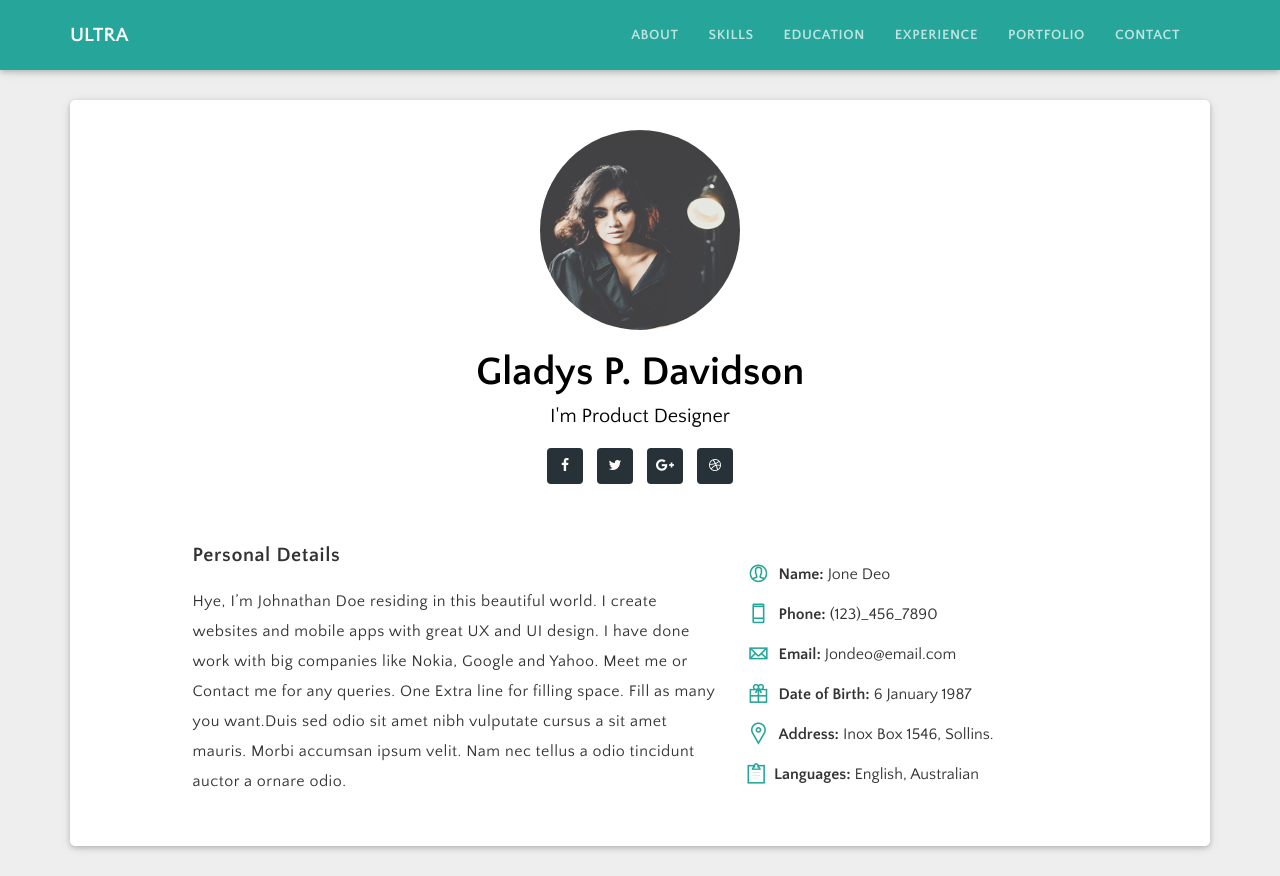
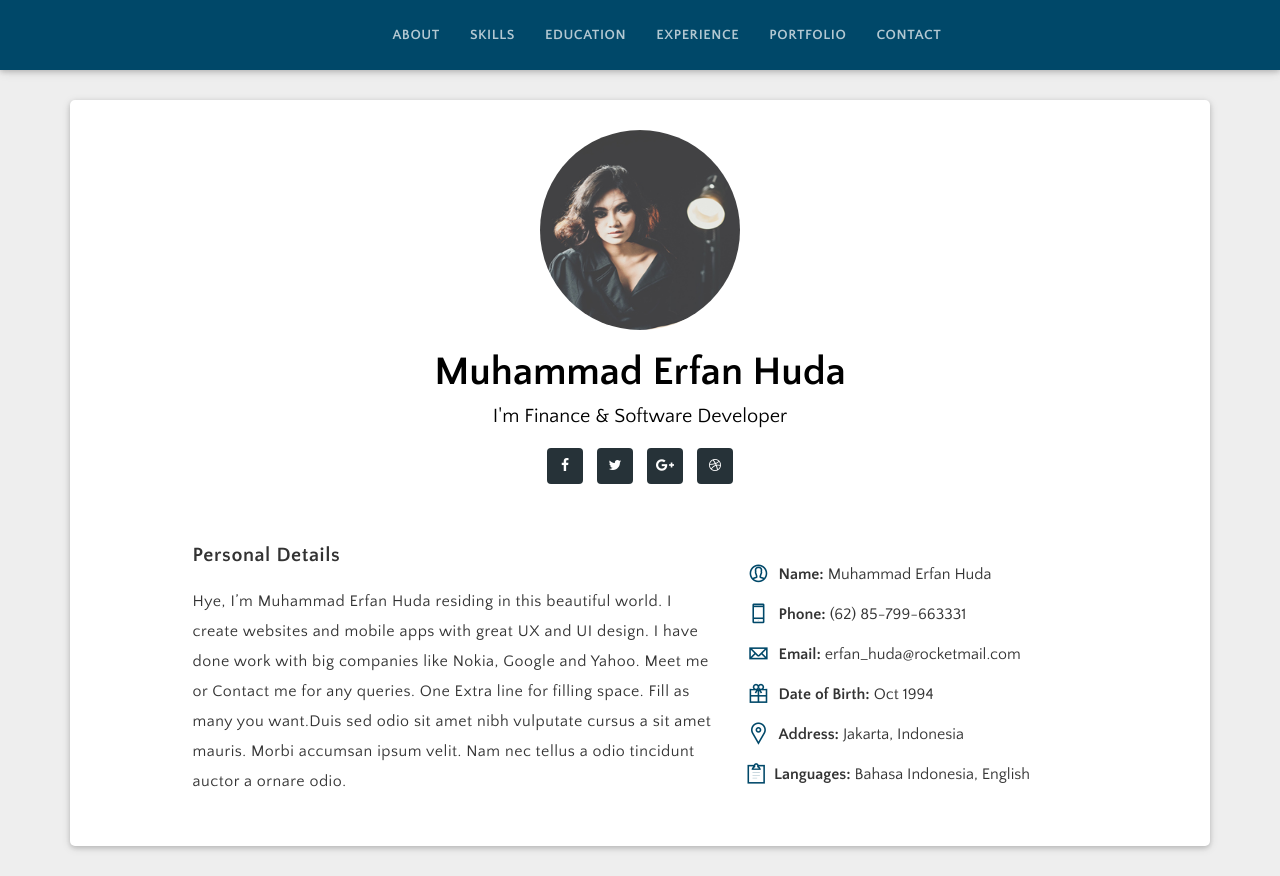
Before and after one commit to erfanhuda/erfanhuda.github.io, a plain HTML site: page index.html in a window 1280 px wide. Drawn offline with Linux system fonts and the light colour scheme.

Commit message:
update resume

```diff
--- a/css/colors/default.css
+++ b/css/colors/default.css
@@ -1,25 +1,25 @@
 
 
 .btn-custom,.btn-custom:hover {
-    border: 1px solid #26a69a;
+    border: 1px solid #004869;
 }
 .pace,.title-border::before,.title-border::after{
-    border: 2px solid #26a69a;
+    border: 2px solid #004869;
 }
 .navbar,.title-border,.rs-round,.time-line:before,.btn-custom,.btn-custom:hover,.pace .pace-progress {
-    background-color: #26a69a;
+    background-color: #004869;
 }
 
 .presonal-inform i,.skill i,.rex-item h3,#work  .lrs-list-protfolio .fil-cat.active,
 #work .lrs-projects .lrs-project .lrs-project-content,.section-title h2,.pace .pace-progress {
-    color: #26a69a;
+    color: #004869;
 }
 
 #work  .lrs-list-protfolio .fil-cat.active {
-    border-bottom: 2px solid #26a69a;
+    border-bottom: 2px solid #004869;
 }
 
 .form-control:focus {
-    border-color:#26a69a;
-    box-shadow: #26a69a;
+    border-color:#004869;
+    box-shadow: #004869;
 }
--- a/index.html
+++ b/index.html
@@ -71,11 +71,6 @@
 			  	<div class="container">
 			  		<div class="row">
 			  			<div class="col-xs-3">
-			  				 <!-- START LOGO -->
-                            <div class="logo">
-                                <a href="index-2.html">Ultra</a>
-                            </div>
-                        	<!-- END LOGO -->
 			  			</div>
 			  			<div class="col-xs-9">
 							<div class="navbar-header">
@@ -94,7 +89,7 @@
 
 							</div>
 							<div  class="collapse navbar-collapse" id="nav-top">
-						  		<ul class="nav navbar-nav navbar-right" id="menu">
+						  		<ul class="nav navbar-nav navbar-middle" id="menu">
 									<li><a href="#"  data-page="1">About</a></li>
 									<li><a href="#" data-page="2">Skills</a></li>
 									<li><a href="#" data-page="3">Education</a></li>
@@ -126,8 +121,8 @@
 						                    <div class="col-xs-12">
 						                        <div class="header-text text-center">
 						                        	<img src="images/dp.jpg" alt="" class="img-circle">
-			                                        <h2>Gladys P. Davidson</h2>
-			                                        <p>I'm Product Designer</p>
+			                                        <h2>Muhammad Erfan Huda</h2>
+			                                        <p>I'm Finance & Software Developer</p>
 			                                        <div class="social-links header-links">
 			                                            <ul>
 			                                                <li><a href="#"><i class="fa fa-facebook facebook"></i></a></li>
@@ -143,18 +138,18 @@
 			                            	<div class="col-md-6 col-md-offset-1">
 			                                    <div class="introduce">
 						                            <h2 class="title">Personal Details</h2>
-						                            <p>Hye, I’m Johnathan Doe residing in this beautiful world. I create websites and mobile apps with great UX and UI design. I have done work with big companies like Nokia, Google and Yahoo. Meet me or Contact me for any queries. One Extra line for filling space. Fill as many you want.Duis sed odio sit amet nibh vulputate cursus a sit amet mauris. Morbi accumsan ipsum velit. Nam nec tellus a odio tincidunt auctor a ornare odio.</p>
+						                            <p>Hye, I’m Muhammad Erfan Huda residing in this beautiful world. I create websites and mobile apps with great UX and UI design. I have done work with big companies like Nokia, Google and Yahoo. Meet me or Contact me for any queries. One Extra line for filling space. Fill as many you want.Duis sed odio sit amet nibh vulputate cursus a sit amet mauris. Morbi accumsan ipsum velit. Nam nec tellus a odio tincidunt auctor a ornare odio.</p>
 						                        </div>
 						                    </div>
 			                             	<div class="col-md-5 col-xs-12">
 			                            		<div class="presonal-inform">
 					                                <ul class="list-unstyled">
-					                                    <li class="clearfix"><i class="pe-7s-user"></i><b>Name:</b> Jone Deo</li>
-					                                    <li class="clearfix"><i class="pe-7s-phone"></i><b>Phone:</b> (123)_456_7890</li>
-					                                    <li class="clearfix" class="clearfix"><i class="pe-7s-mail"></i><b>Email:</b> Jondeo@email.com</li>
-					                                    <li class="clearfix"><i class="pe-7s-gift"></i><b>Date of Birth:</b> 6 January 1987</li>
-					                                    <li class="clearfix"><i class="pe-7s-map-marker"></i><b>Address:</b> Inox Box 1546, Sollins.</li>
-					                                    <li class="clearfix"><i class="pe-7s-note2"></i><b>Languages:</b> English, Australian</li>
+					                                    <li class="clearfix"><i class="pe-7s-user"></i><b>Name:</b> Muhammad Erfan Huda</li>
+					                                    <li class="clearfix"><i class="pe-7s-phone"></i><b>Phone:</b> (62) 85-799-663331</li>
+					                                    <li class="clearfix" class="clearfix"><i class="pe-7s-mail"></i><b>Email:</b> erfan_huda@rocketmail.com</li>
+					                                    <li class="clearfix"><i class="pe-7s-gift"></i><b>Date of Birth:</b> Oct 1994</li>
+					                                    <li class="clearfix"><i class="pe-7s-map-marker"></i><b>Address:</b> Jakarta, Indonesia</li>
+					                                    <li class="clearfix"><i class="pe-7s-note2"></i><b>Languages:</b> Bahasa Indonesia, English</li>
 					                                </ul>
 					                            </div>
 			                            	</div>
@@ -572,6 +567,7 @@
 			</div><!--/bb-custom-wrapper-->
 		</div><!-- /container -->
 
+
     	<!-- jQuery -->
 		<script src="js/jquery.min.js"></script>
 
```
